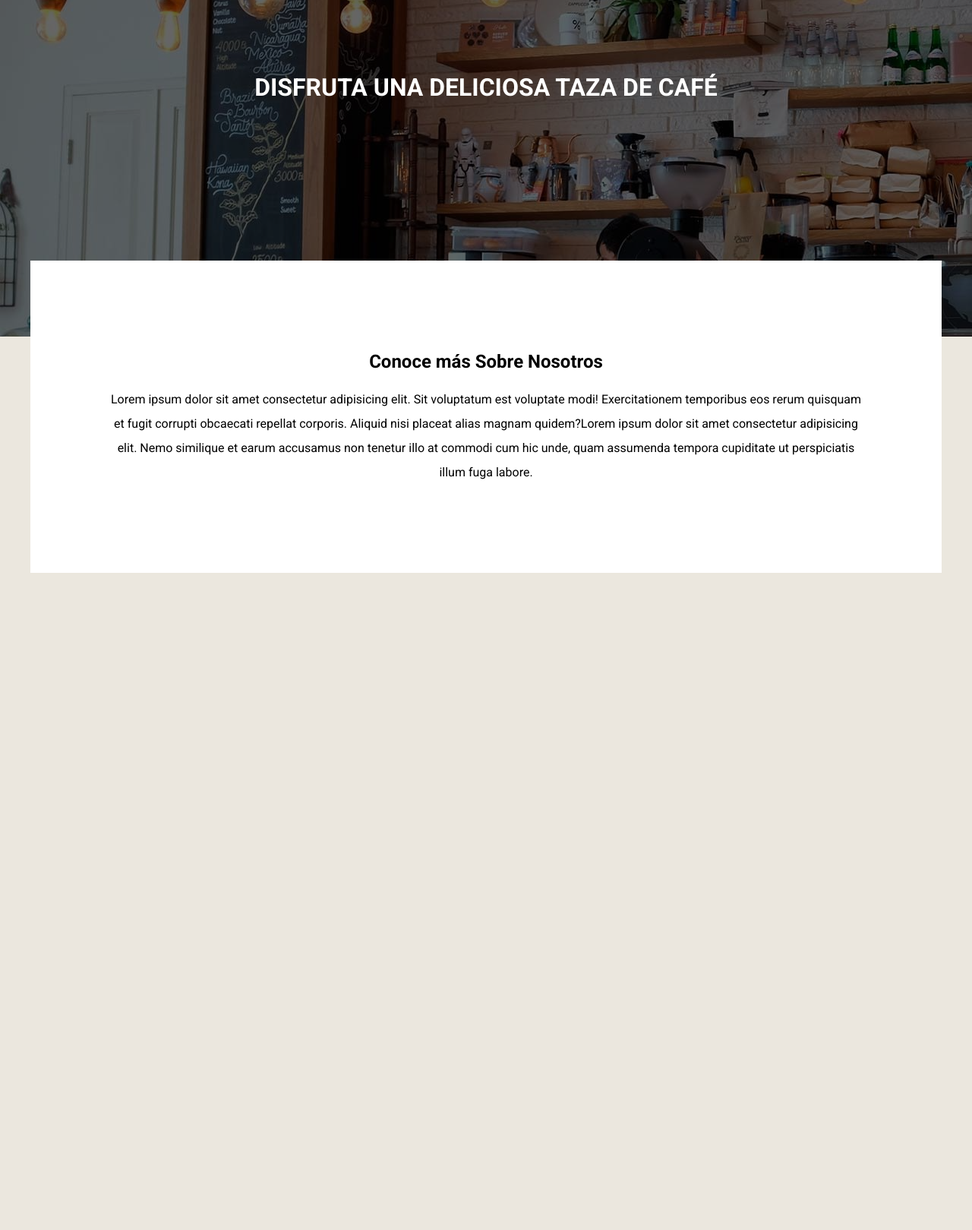
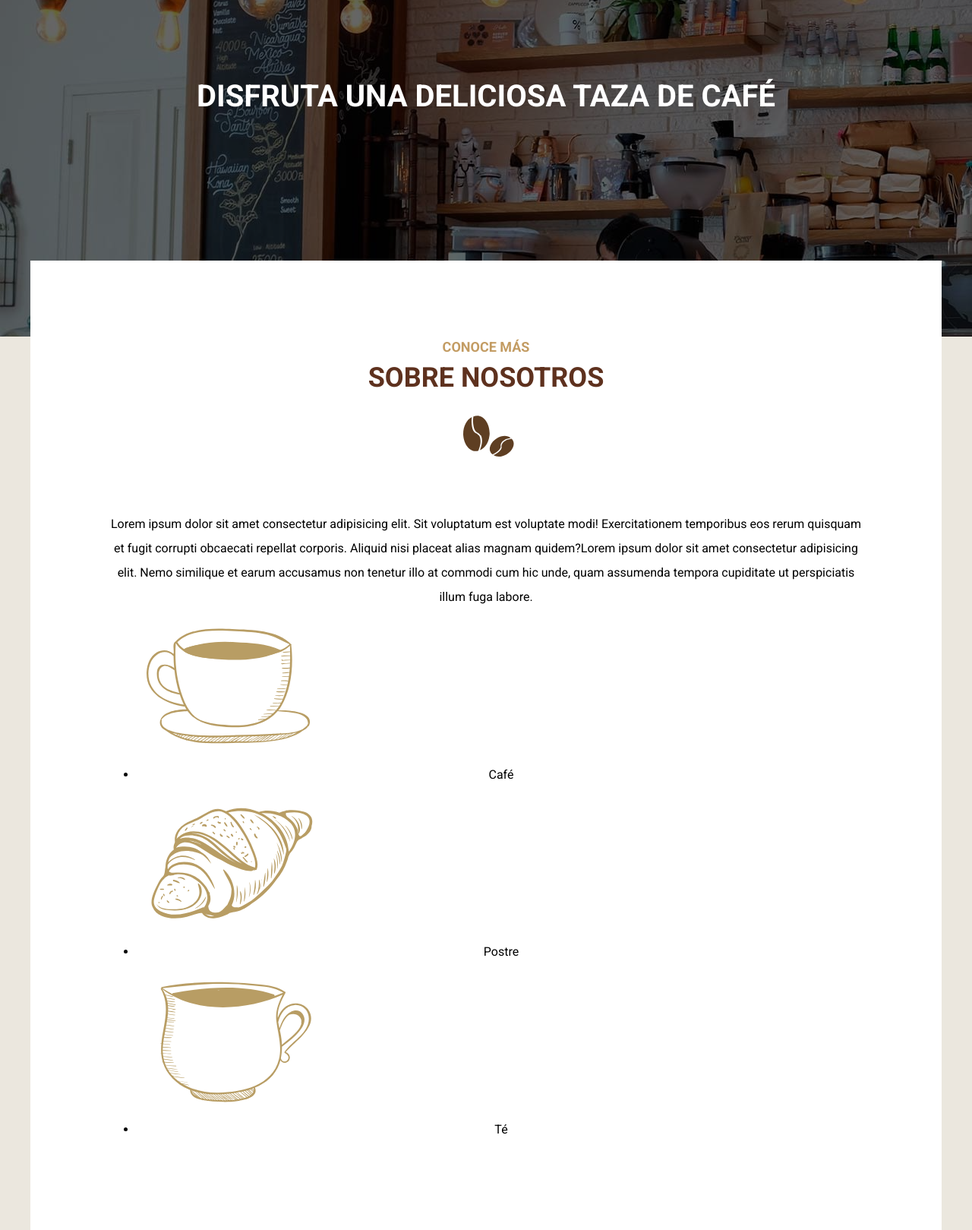
Before and after one commit to Nburgos13/Cafeteria_SASS, a website: page index.html in a window 1280 px wide. Shown: the part 257-1876 px from the top of the page at 76% size. Before the commit the page ends 1011 px from the top, so only its background shows below. Drawn offline with Linux system fonts and the light colour scheme.

Commit message:
lista iconos

```diff
--- a/index.html
+++ b/index.html
@@ -35,16 +35,34 @@
     </header>
 
     <main class="contenedor contenido-principal text-center">
-      <h2><span>Conoce más</span> Sobre Nosotros</h2>
-      <p>
-        Lorem ipsum dolor sit amet consectetur adipisicing elit. Sit voluptatum
-        est voluptate modi! Exercitationem temporibus eos rerum quisquam et
-        fugit corrupti obcaecati repellat corporis. Aliquid nisi placeat alias
-        magnam quidem?Lorem ipsum dolor sit amet consectetur adipisicing elit.
-        Nemo similique et earum accusamus non tenetur illo at commodi cum hic
-        unde, quam assumenda tempora cupiditate ut perspiciatis illum fuga
-        labore.
-      </p>
+      <section class="Conoce">
+        <h2><span>Conoce más</span> Sobre Nosotros</h2>
+        <p>
+          Lorem ipsum dolor sit amet consectetur adipisicing elit. Sit
+          voluptatum est voluptate modi! Exercitationem temporibus eos rerum
+          quisquam et fugit corrupti obcaecati repellat corporis. Aliquid nisi
+          placeat alias magnam quidem?Lorem ipsum dolor sit amet consectetur
+          adipisicing elit. Nemo similique et earum accusamus non tenetur illo
+          at commodi cum hic unde, quam assumenda tempora cupiditate ut
+          perspiciatis illum fuga labore.
+        </p>
+      </section>
+      <section class="iconos">
+        <ul class="listado-iconos">
+          <li>
+            <img src="build/img/icono_cafe.svg" alt="icono-cafe" />
+            <p>Café</p>
+          </li>
+          <li>
+            <img src="build/img/icono_postre.svg" alt="icono-postre" />
+            <p>Postre</p>
+          </li>
+          <li>
+            <img src="build/img/icono_te.svg" alt="icono-te" />
+            <p>Té</p>
+          </li>
+        </ul>
+      </section>
     </main>
   </body>
 </html>
--- a/src/scss/base/_index.scss
+++ b/src/scss/base/_index.scss
@@ -1,4 +1,6 @@
 @forward "normalize";
 @forward "variables";
+@forward "mixins";
 @forward "globales";
+@forward "tipografia";
 @forward "utilidades";
--- a/src/scss/base/_tipografia.scss
+++ b/src/scss/base/_tipografia.scss
@@ -3,7 +3,11 @@
 h1,
 h2,
 h3 {
+  font-family: v.$fuente_principal;
   margin: 0 0 v.$separacion 0;
+  text-transform: uppercase;
+  text-align: center;
+  line-height: 1.5;
 }
 
 h1 {
@@ -12,6 +16,23 @@ h1 {
 
 h2 {
   font-size: 3.6rem;
+  color: v.$primario;
+
+  span {
+    color: v.$secundario;
+    font-size: 1.8rem;
+    display: block;
+  }
+
+  &::after {
+    content: "";
+    display: block;
+    width: 10rem;
+    height: 10rem;
+    margin: 0 auto;
+    background-image: url(../img/cafe.svg);
+    background-size: 10rem;
+  }
 }
 
 h3 {
--- a/src/scss/inicio/_contenido.scss
+++ b/src/scss/inicio/_contenido.scss
@@ -3,7 +3,7 @@
 
 .contenido-principal {
   background-color: v.$blanco;
-  padding: 2rem;
+  padding: 5rem 2rem;
 
   @include m.tablet {
     padding: 10rem;
```
Also changed, not shown: build/css/app.css.
